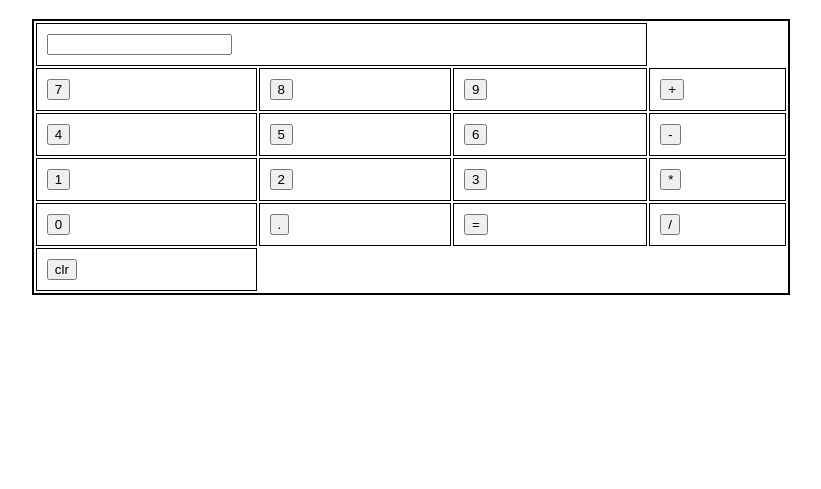
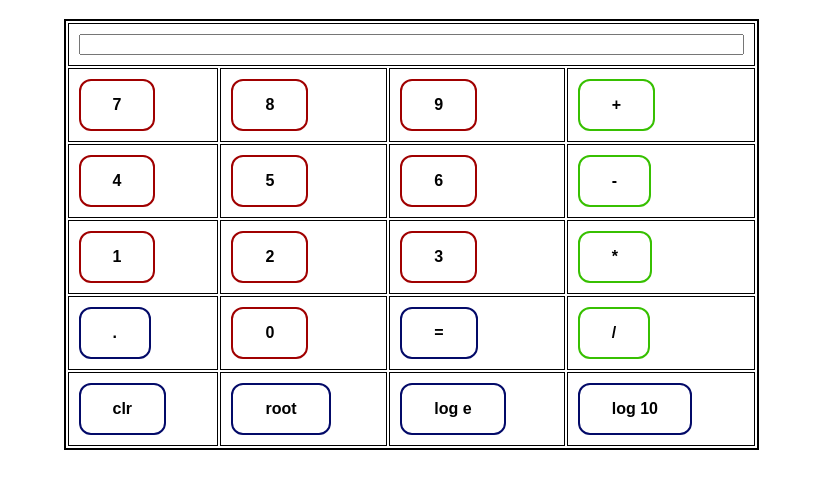
Before and after one commit to techsouvik/tuition, a plain HTML site: page index.html in a window 1280 px wide. Shown: the part 61-550 px from the top of the page, without its empty margins (229-1050 px from the left). Drawn offline with Linux system fonts and the light colour scheme.

Commit message:
Add files via upload

```diff
--- a/index.html
+++ b/index.html
@@ -1,6 +1,34 @@
 <!DOCTYPE html>
 <html lang="en">
 <head>
+    <style>
+
+        .bn1 {border: 2px solid #37c001;transition-duration: 0.4s;}
+        .bn2 {border: 2px solid #030a68;transition-duration: 0.4s;}
+        .bn3 {border: 2px solid #a00000;transition-duration: 0.4s;}
+        #b{
+
+            padding: 15px 32px;
+            text-align: center;
+            text-decoration: none;
+            display: inline-block;
+            font-size: 16px;
+            border-radius: 12px;
+            background-color: white;
+            color: black;
+            font-weight: bold;
+        }
+        #b:active {
+            background-color: #3e8e41;
+            box-shadow: 0 5px #666;
+            transform: translateY(4px);
+        }
+        #b:hover {
+            background-color: #03e079;
+            color: white;
+        }
+
+    </style>
     <script>
         var m=0;
         function s(n){
@@ -11,50 +39,67 @@
             document.getElementById("c1").value = ""
         }
         function solve(){
-            x=document.getElementById("c1").value ;
+            x=document.getElementById("c1").value;
             y=eval(x);
-            document.getElementById("c1").value = y;
+            document.getElementById("c1").value=y;
+        }
+        function root(n){
+            x=document.getElementById("c1").value;
+            y=eval(x);
+            switch(n){
+            case 'r': m=Math.sqrt(y);
+                    break;
+            case 'l10': m=Math.log(y);
+                    break;
+            case 'le': m=Math.log10(y);
+                    break;
+            }
+            document.getElementById("c1").value=m;
         }
     </script>
     <meta charset="UTF-8">
     <meta http-equiv="X-UA-Compatible" content="IE=edge">
     <meta name="viewport" content="width=device-width, initial-scale=1.0">
+    <meta name="description" content="this is a Calculator">
     <title>Calculator</title>
 </head>
 <body>
     <h1 align="center">Calculator</h1>
-    <table bordercolor='black' cellspacing='2' cellpadding='10' width='60%' align='center' border='2' onload="clr()">
+    <table bordercolor='black' cellspacing='2' cellpadding='10' width='40%' height='60%' align='center' border='2' onload="clr()">
 
     <tr>
-        <td colspan='3'><input type="text" name="t1" id="c1" value=""></td>
+        <td colspan='4'><center><input type="text" name="t1" id="c1" value="" size="80"></center></td>
     </tr>
     <tr>
-        <td><input type="button" id="b7" value="7" onclick="s(7)"></td>
-        <td><input type="button" id="b8" value="8" onclick="s(8)"></td>
-        <td><input type="button" id="b9" value="9" onclick="s(9)"></td>
-        <td><input type="button" id="b40" value="+" onclick="s('+')"></td>
+        <td><input type="button" id="b" value="7" onclick="s(7)" class="bn3"></td>
+        <td><input type="button" id="b" value="8" onclick="s(8)" class="bn3"></td>
+        <td><input type="button" id="b" value="9" onclick="s(9)" class="bn3"></td>
+        <td><input type="button" id="b" value="+" onclick="s('+')" class="bn1"></td>
 
     </tr>
     <tr>
-        <td><input type="button" id="b4" value="4" onclick="s(4)"></td>
-        <td><input type="button" id="b5" value="5" onclick="s(5)"></td>
-        <td><input type="button" id="b6" value="6" onclick="s(6)"></td>
-        <td><input type="button" id="b41" value="-" onclick="s('-')"></td>
+        <td><input type="button" id="b" value="4" onclick="s(4)" class="bn3"></td>
+        <td><input type="button" id="b" value="5" onclick="s(5)" class="bn3"></td>
+        <td><input type="button" id="b" value="6" onclick="s(6)" class="bn3"></td>
+        <td><input type="button" id="b" value="-" onclick="s('-')" class="bn1"></td>
     </tr>
     <tr>
-        <td><input type="button" id="b1" value="1" onclick="s(1)"></td>
-        <td><input type="button" id="b2" value="2" onclick="s(2)"></td>
-        <td><input type="button" id="b3" value="3" onclick="s(3)"></td>
-        <td><input type="button" id="b42" value="*" onclick="s('*')"></td>
+        <td><input type="button" id="b" value="1" onclick="s(1)" class="bn3"></td>
+        <td><input type="button" id="b" value="2" onclick="s(2)" class="bn3"></td>
+        <td><input type="button" id="b" value="3" onclick="s(3)" class="bn3"></td>
+        <td><input type="button" id="b" value="*" onclick="s('*')" class="bn1"></td>
     </tr>
     <tr>
-        <td><input type="button" id="b0" value="0" onclick="s(0)"></td>
-        <td><input type="button" id="b44" value="." onclick="s('.')"></td>
-        <td><input type="button" id="beq" value="=" onclick="solve()"></td>
-        <td><input type="button" id="b43" value="/" onclick="s('/')"></td>
+        <td><input type="button" id="b" value="." onclick="s('.')" class="bn2"></td>
+        <td><input type="button" id="b" value="0" onclick="s(0)" class="bn3"></td>
+        <td><input type="button" id="b" value="=" onclick="solve()" class="bn2"></td>
+        <td><input type="button" id="b" value="/" onclick="s('/')" class="bn1"></td>
     </tr>
     <tr>
-        <td><input type="button" id="b100" value="clr" onclick="clr()"></td>
+        <td><input type="button" id="b" value="clr" onclick="clr()" class="bn2"></td>
+        <td><input type="button" id="b" value="root" onclick="root('r')" class="bn2"></td>
+        <td><input type="button" id="b" value="log e" onclick="root('l10')" class="bn2"></td>
+        <td><input type="button" id="b" value="log 10" onclick="root('le')" class="bn2"></td>
     </tr>
     </table>
 </body>
```
